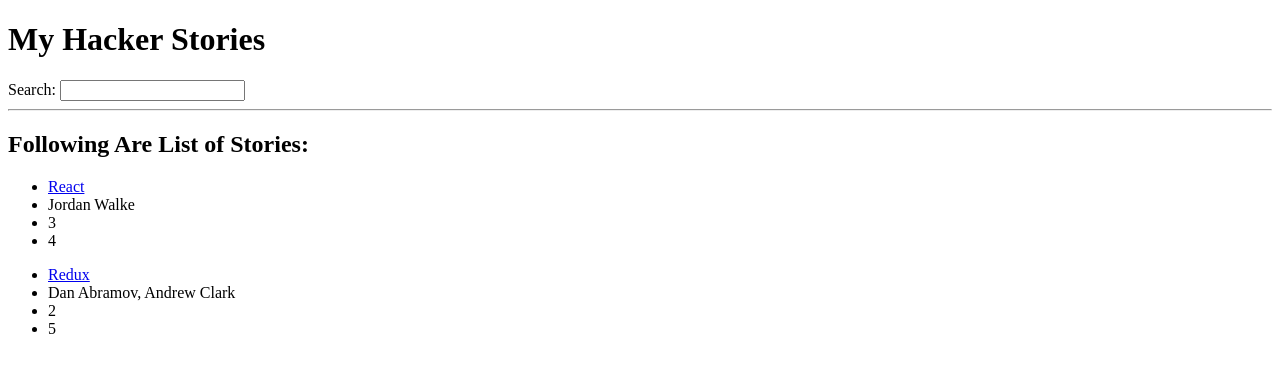
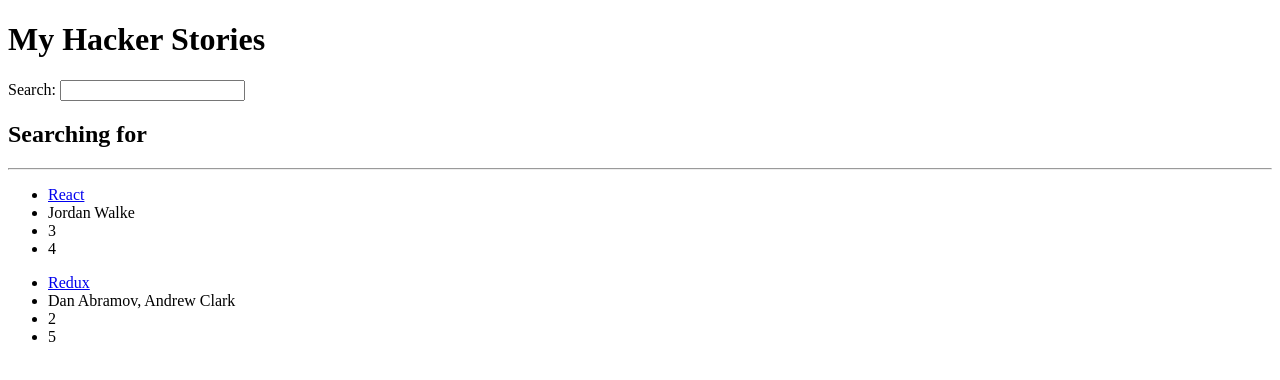
Before and after one commit to just09ash/HackerStories, a React (Vite) app in the folder hacker-stories/: page / in a window 1280 px wide. Shown: the top 380 px of the page. Built offline with nearby package versions, Linux system fonts and the light colour scheme.

Commit message:
Level 10 Completed: React State

```diff
--- a/hacker-stories/src/App.jsx
+++ b/hacker-stories/src/App.jsx
@@ -20,6 +20,7 @@
   }
 ];
 const App = () => {
+
   return (
     <>
       <div>
--- a/hacker-stories/src/List.jsx
+++ b/hacker-stories/src/List.jsx
@@ -5,7 +5,6 @@
 
     return (
         <>
-        <h2>Following Are List of Stories: </h2>
             {
                 props.list.map(
                     function (item) {
--- a/hacker-stories/src/Search.jsx
+++ b/hacker-stories/src/Search.jsx
@@ -1,13 +1,18 @@
-import React from 'react'
+import { useState } from 'react'
 
 const Search = () => {
+    const [searchTerm, setSearchTerm] = useState();
+
     const handleChange = (event) => {
-        console.log(event.target.value)
+        setSearchTerm(event.target.value);
+        console.log(searchTerm)
     }
     return (
         <div>
             <label htmlFor="search">Search: </label>
             <input id="search" type="text" onChange={handleChange}/>
+            <br />
+            <h2>Searching for <i>{searchTerm}</i></h2>
         </div>
     )
 }
```
Also changed, not shown: 1 other file (tests, documents, lock files or other folders).
